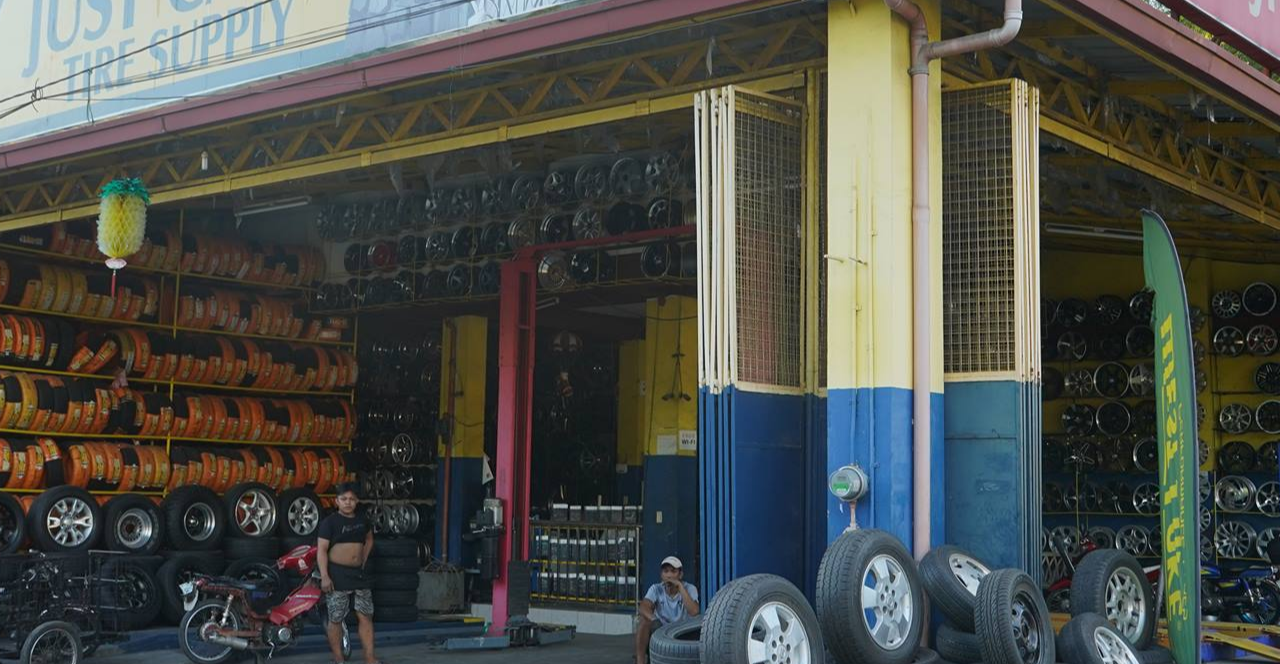
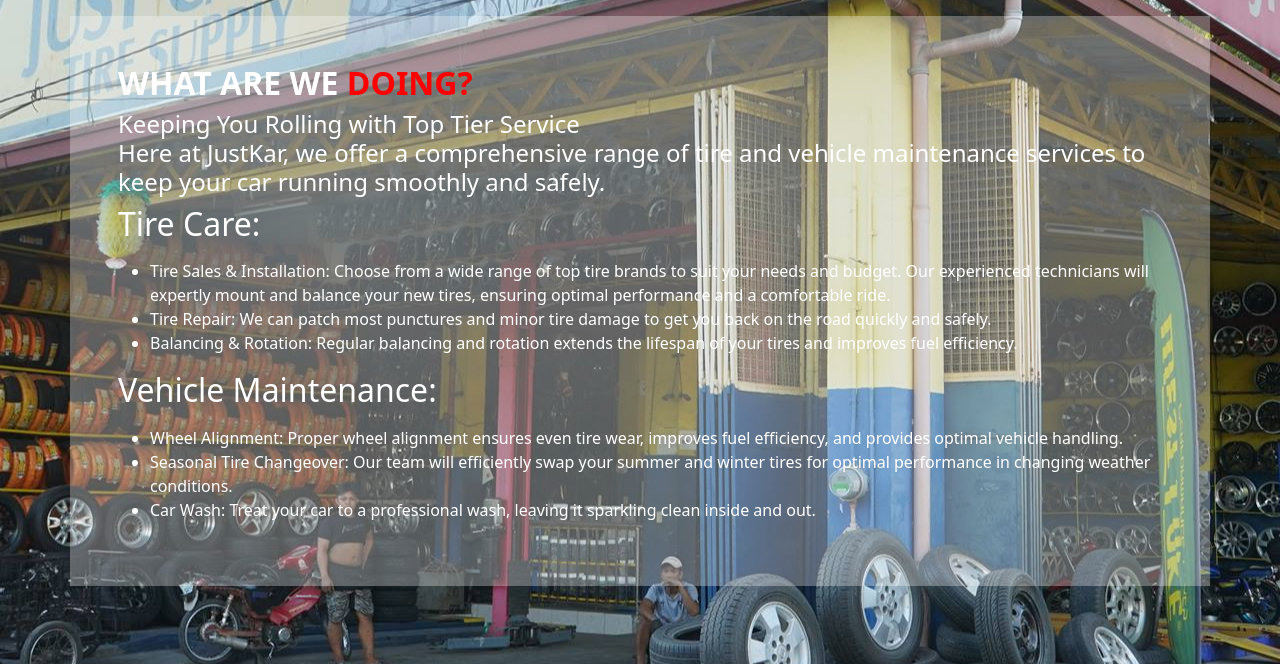
Before and after one commit to Yhuan-Shin/JustKar, a PHP site: page /services.html in a window 1280 px wide. Shown: the part 136-800 px from the top of the page. Run offline with PHP 8.4, Linux system fonts and the light colour scheme.

Commit message:
updated_services

```diff
--- a/services.html
+++ b/services.html
@@ -42,6 +42,29 @@
 
             </nav>
             <!-- End of Navbar -->
+            <!-- main content -->
+            <div class="container mt-3 p-5 fade-in custom-container text-white">
+                <h2 class="text-uppercase fw-bold">What are we <span style="color: red;">doing?</span></h2>
+                <h4>Keeping You Rolling with Top Tier Service<br>Here at JustKar, we offer a comprehensive range of tire and vehicle maintenance services to keep your car running smoothly and safely.</h4>
+                <h2>Tire Care:</h2>
+                <p>
+                    <ul>
+                        <li>Tire Sales & Installation: Choose from a wide range of top tire brands to suit your needs and budget. Our experienced technicians will expertly mount and balance your new tires, ensuring optimal performance and a comfortable ride.</li>
+                        <li>Tire Repair: We can patch most punctures and minor tire damage to get you back on the road quickly and safely.</li>
+                        <li>Balancing & Rotation: Regular balancing and rotation extends the lifespan of your tires and improves fuel efficiency.</li>
+                    </ul>
+                </p>
+                <h2>Vehicle Maintenance:</h2>
+                <p>
+                    <ul>
+                        <li>Wheel Alignment: Proper wheel alignment ensures even tire wear, improves fuel efficiency, and provides optimal vehicle handling.</li>
+                        <li>Seasonal Tire Changeover: Our team will efficiently swap your summer and winter tires for optimal performance in changing weather conditions.</li>
+                        <li>Car Wash: Treat your car to a professional wash, leaving it sparkling clean inside and out.</li>
+                    </ul>
+                </p>
+            </div>
+            <!-- end main -->
+
 
 
 <script src="https://cdn.jsdelivr.net/npm/bootstrap@5.2.3/dist/js/bootstrap.bundle.min.js
--- a/style.css
+++ b/style.css
@@ -2,6 +2,11 @@
 * {
     margin: 0;
     padding: 0;
+
+  }
+  .custom-container{
+    background-color: rgba(255, 255, 255, 0.3);
+    color: rgba(255, 255, 255, 0.5);
 
   }
   body{
```
